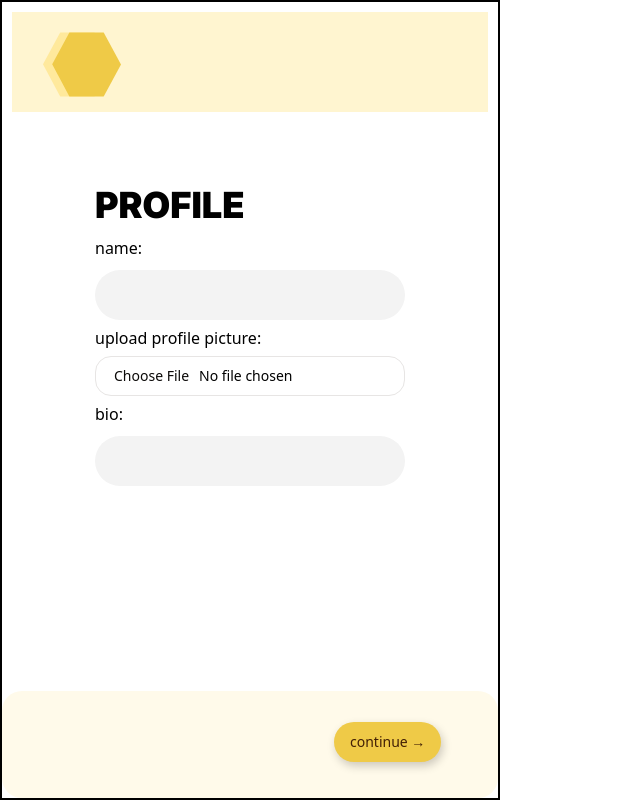
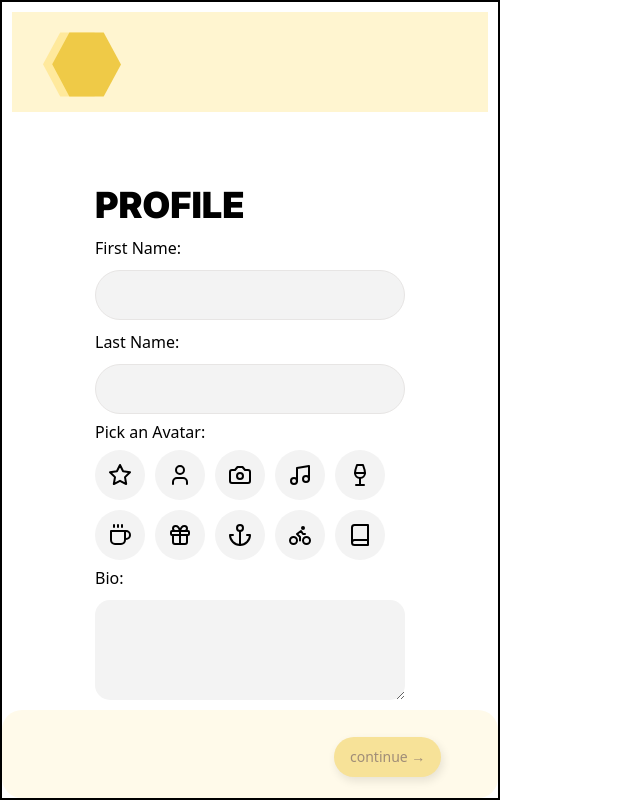
Before and after one commit to elhagen13/CSC484, a React (Create React App) app: page /create-account/profile-photo in a window 1280 px wide. Shown: the whole page, without its empty margins (0-640 px from the left). Built offline with nearby package versions, Linux system fonts and the light colour scheme.

Commit message:
create account creates account

```diff
--- /dev/null
+++ b/src/avatarOptions.tsx
@@ -0,0 +1,16 @@
+import { Star, User, Camera, Music, Wine, Coffee, Gift, Anchor, Bike, Book } from "lucide-react";
+
+const avatarMap: Record<string, JSX.Element> = {
+  star: <Star />,
+  user: <User />,
+  camera: <Camera />,
+  music: <Music />,
+  wine: <Wine />,
+  coffee: <Coffee />,
+  gift: <Gift />,
+  anchor: <Anchor />,
+  bike: <Bike />,
+  book: <Book />,
+};
+
+export default avatarMap;
--- a/src/pages/CreateAccount.tsx
+++ b/src/pages/CreateAccount.tsx
@@ -1,15 +1,20 @@
 import TopHeader from "@/components/TopHeader";
 import { Button } from "@/components/ui/button";
 import { useNavigate } from "react-router-dom";
+import React from "react";
 
 function CreateAccount() {
   const navigate = useNavigate();
+  const [username, setUsername] = React.useState("");
+  const [password, setPassword] = React.useState("");
+
   const handleClick = () => {
-    navigate("/create-account/profile-photo");
+    navigate("/create-account/profile-photo", { state: { username, password } });
   };
+
   return (
     <div>
-      <TopHeader></TopHeader>
+      <TopHeader />
       <div
         style={{
           width: "100%",
@@ -44,6 +49,8 @@ function CreateAccount() {
         >
           <text>username:</text>
           <input
+            value={username}
+            onChange={(e) => setUsername(e.target.value)}
             style={{
               backgroundColor: "#F3F3F3",
               height: "50px",
@@ -54,6 +61,8 @@ function CreateAccount() {
           <text>password:</text>
           <input
             type="password"
+            value={password}
+            onChange={(e) => setPassword(e.target.value)}
             style={{
               backgroundColor: "#F3F3F3",
               height: "50px",
@@ -87,4 +96,5 @@ function CreateAccount() {
     </div>
   );
 }
+
 export default CreateAccount;
--- a/src/pages/Interests.tsx
+++ b/src/pages/Interests.tsx
@@ -1,17 +1,56 @@
-"use client";
+import { useNavigate, useLocation } from "react-router-dom";
+import React, {useContext, useState} from "react";
+import { Button } from "@/components/ui/button";
+import { Checkbox } from "@/components/ui/checkbox";
+import avatarMap from "@/avatarOptions";
+import fakeData from "@/fakeData";
+import {ScrollArea} from "@/components/ui/scroll-area";
+import TopHeader from "@/components/TopHeader";
+import {UserContext} from "@/components/UserProvider";
+import {User} from "lucide-react";
 
-import { Button } from "@/components/ui/button";
-import { useNavigate } from "react-router-dom";
-import { Checkbox } from "@/components/ui/checkbox";
-import { ScrollArea } from "@/components/ui/scroll-area";
-import { Separator } from "@/components/ui/separator";
-import TopHeader from "@/components/TopHeader";
+const interestOptions: string[] = [];
+
+// generate interests based on the event names in fakeData
+fakeData.forEach(category => {
+  category.type.forEach(type => {
+    interestOptions.push(type.eventName);
+  });
+});
 
 function Interests() {
   const navigate = useNavigate();
-  const handleClick = () => {
+  const location = useLocation();
+  const { setUser } = useContext(UserContext)!; // Access UserContext to update the logged-in user
+  const { username, password, firstName, lastName, avatar, bio } = location.state;
+  const [selectedInterests, setSelectedInterests] = useState<string[]>([]);
+
+  const toggleInterest = (interest: string) => {
+    setSelectedInterests((prev) =>
+      prev.includes(interest) ? prev.filter((i) => i !== interest) : [...prev, interest]
+    );
+  };
+
+  const handleSubmit = () => {
+    const selectedAvatar = avatarMap[avatar] || <User />;
+
+    const newUser = {
+      username,
+      password,
+      id: 99,
+      firstName,
+      lastName,
+      bio,
+      lastClicked: new Date(),
+      interests: selectedInterests,
+      avatar: selectedAvatar,
+    };
+
+    setUser(newUser);
+    console.log("New user created:", newUser);
     navigate("/home");
   };
+
   return (
     <div
       style={{
@@ -71,167 +110,22 @@ function Interests() {
           style={{ borderColor: "#D1D1D1", scrollbarWidth: "thin" }}
         >
           <div className="p-3">
-            <h4
-              className="mb-4 text-2xl font-bold leading-none"
-              style={{ fontFamily: "Inter" }}
-            >
-              Outdoors
-            </h4>
-            <div className="items-top flex space-x-2">
-              <Checkbox id="terms1" />
-              <div className="grid gap-1.5 leading-none">
-                <label
-                  htmlFor="terms1"
-                  className="text-sm font-medium leading-none peer-disabled:cursor-not-allowed peer-disabled:opacity-70"
-                >
-                  Hiking
-                </label>
+            {interestOptions.map((interest, index) => (
+              <div key={index} className="items-top flex space-x-2">
+                <Checkbox
+                  id={`interest-${index}`}
+                  onClick={() => toggleInterest(interest)}
+                />
+                <div className="grid gap-1.5 leading-none">
+                  <label
+                    htmlFor={`interest-${index}`}
+                    className="text-sm font-medium leading-none"
+                  >
+                    {interest}
+                  </label>
+                </div>
               </div>
-            </div>
-            <Separator className="my-2" />
-            <div className="items-top flex space-x-2">
-              <Checkbox id="terms2" />
-              <div className="grid gap-1.5 leading-none">
-                <label
-                  htmlFor="terms2"
-                  className="text-sm font-medium leading-none peer-disabled:cursor-not-allowed peer-disabled:opacity-70"
-                >
-                  Climbing
-                </label>
-              </div>
-            </div>
-            <Separator className="my-2" />
-            <div className="items-top flex space-x-2">
-              <Checkbox id="terms3" />
-              <div className="grid gap-1.5 leading-none">
-                <label
-                  htmlFor="terms3"
-                  className="text-sm font-medium leading-none peer-disabled:cursor-not-allowed peer-disabled:opacity-70"
-                >
-                  Soccer
-                </label>
-              </div>
-            </div>
-            <Separator className="my-2" />
-            <div className="items-top flex space-x-2">
-              <Checkbox id="terms4" />
-              <div className="grid gap-1.5 leading-none">
-                <label
-                  htmlFor="terms4"
-                  className="text-sm font-medium leading-none peer-disabled:cursor-not-allowed peer-disabled:opacity-70"
-                >
-                  Football
-                </label>
-              </div>
-            </div>
-            <Separator className="my-2" />
-            <div className="items-top flex space-x-2">
-              <Checkbox id="terms5" />
-              <div className="grid gap-1.5 leading-none">
-                <label
-                  htmlFor="terms5"
-                  className="text-sm font-medium leading-none peer-disabled:cursor-not-allowed peer-disabled:opacity-70"
-                >
-                  Golf
-                </label>
-              </div>
-            </div>
-            <Separator className="my-2" />
-            <div className="items-top flex space-x-2">
-              <Checkbox id="terms6" />
-              <div className="grid gap-1.5 leading-none">
-                <label
-                  htmlFor="terms6"
-                  className="text-sm font-medium leading-none peer-disabled:cursor-not-allowed peer-disabled:opacity-70"
-                >
-                  Tennis
-                </label>
-              </div>
-            </div>
-          </div>
-        </ScrollArea>
-        <ScrollArea
-          className="h-72 w-80 rounded-md border"
-          style={{ borderColor: "#D1D1D1", scrollbarWidth: "thin" }}
-        >
-          <div className="p-3">
-            <h4
-              className="mb-4 text-2xl font-bold leading-none"
-              style={{ fontFamily: "Inter" }}
-            >
-              Arts
-            </h4>
-            <div className="items-top flex space-x-2">
-              <Checkbox id="terms7" />
-              <div className="grid gap-1.5 leading-none">
-                <label
-                  htmlFor="terms7"
-                  className="text-sm font-medium leading-none peer-disabled:cursor-not-allowed peer-disabled:opacity-70"
-                >
-                  Acrylic Painting
-                </label>
-              </div>
-            </div>
-            <Separator className="my-2" />
-            <div className="items-top flex space-x-2">
-              <Checkbox id="terms8" />
-              <div className="grid gap-1.5 leading-none">
-                <label
-                  htmlFor="terms8"
-                  className="text-sm font-medium leading-none peer-disabled:cursor-not-allowed peer-disabled:opacity-70"
-                >
-                  Oil Painting
-                </label>
-              </div>
-            </div>
-            <Separator className="my-2" />
-            <div className="items-top flex space-x-2">
-              <Checkbox id="terms9" />
-              <div className="grid gap-1.5 leading-none">
-                <label
-                  htmlFor="terms9"
-                  className="text-sm font-medium leading-none peer-disabled:cursor-not-allowed peer-disabled:opacity-70"
-                >
-                  Pottery
-                </label>
-              </div>
-            </div>
-            <Separator className="my-2" />
-            <div className="items-top flex space-x-2">
-              <Checkbox id="terms10" />
-              <div className="grid gap-1.5 leading-none">
-                <label
-                  htmlFor="terms10"
-                  className="text-sm font-medium leading-none peer-disabled:cursor-not-allowed peer-disabled:opacity-70"
-                >
-                  Drawing
-                </label>
-              </div>
-            </div>
-            <Separator className="my-2" />
-            <div className="items-top flex space-x-2">
-              <Checkbox id="terms11" />
-              <div className="grid gap-1.5 leading-none">
-                <label
-                  htmlFor="terms11"
-                  className="text-sm font-medium leading-none peer-disabled:cursor-not-allowed peer-disabled:opacity-70"
-                >
-                  Watercolor
-                </label>
-              </div>
-            </div>
-            <Separator className="my-2" />
-            <div className="items-top flex space-x-2">
-              <Checkbox id="terms12" />
-              <div className="grid gap-1.5 leading-none">
-                <label
-                  htmlFor="terms12"
-                  className="text-sm font-medium leading-none peer-disabled:cursor-not-allowed peer-disabled:opacity-70"
-                >
-                  Scrapbooking
-                </label>
-              </div>
-            </div>
+            ))}
           </div>
         </ScrollArea>
       </div>
@@ -259,13 +153,14 @@ function Interests() {
               borderRadius: "30px",
               boxShadow: "2px 4px 10px rgba(0, 0, 0, 0.2)",
             }}
-            onClick={handleClick}
+            onClick={handleSubmit}
           >
-            continue →
+            Continue →
           </Button>
         </div>
       </div>
     </div>
   );
 }
+
 export default Interests;
--- a/src/pages/ProfilePhoto.tsx
+++ b/src/pages/ProfilePhoto.tsx
@@ -1,12 +1,26 @@
+import React, { useState } from "react";
+import {useLocation, useNavigate} from "react-router-dom";
 import TopHeader from "@/components/TopHeader";
 import { Button } from "@/components/ui/button";
 import { Input } from "@/components/ui/input";
-import { useNavigate } from "react-router-dom";
+import avatarMap from "@/avatarOptions";
 
 function ProfilePhoto() {
   const navigate = useNavigate();
-  const handleClick = () => {
-    navigate("/create-account/interests");
+  const location = useLocation();
+  const [firstName, setFirstName] = useState("");
+  const [lastName, setLastName] = useState("");
+  const [bio, setBio] = useState("");
+  const [selectedAvatar, setSelectedAvatar] = useState<string | null>(null);
+
+  const handleContinue = () => {
+    const { username, password } = location.state
+    console.log(selectedAvatar)
+    if (selectedAvatar) {
+      navigate("/create-account/interests", {
+        state: { username, password, firstName, lastName, bio, avatarKey: selectedAvatar },
+      });
+    }
   };
 
   return (
@@ -19,8 +33,7 @@ function ProfilePhoto() {
         display: "inline-flex",
       }}
     >
-      <TopHeader></TopHeader>
-
+      <TopHeader />
       <div
         style={{
           width: 330,
@@ -54,8 +67,21 @@ function ProfilePhoto() {
             gap: "10px",
           }}
         >
-          <text>name:</text>
-          <input
+          <text>First Name:</text>
+          <Input
+            value={firstName}
+            onChange={(e) => setFirstName(e.target.value)}
+            style={{
+              backgroundColor: "#F3F3F3",
+              height: "50px",
+              borderRadius: "30px",
+              paddingLeft: "25px",
+            }}
+          />
+          <text>Last Name:</text>
+          <Input
+            value={lastName}
+            onChange={(e) => setLastName(e.target.value)}
             style={{
               backgroundColor: "#F3F3F3",
               height: "50px",
@@ -64,9 +90,32 @@ function ProfilePhoto() {
             }}
           />
         </form>
-        <text>upload profile picture:</text>
-        <div className="grid w-full max-w-sm items-center gap-1.5">
-          <Input id="picture" type="file" />
+        <text>Pick an Avatar:</text>
+        <div
+          style={{
+            display: "flex",
+            flexWrap: "wrap",
+            gap: "10px",
+          }}
+        >
+          {Object.entries(avatarMap).map(([key, icon]) => (
+            <div
+              key={key}
+              onClick={() => setSelectedAvatar(key)}
+              style={{
+                width: "50px",
+                height: "50px",
+                borderRadius: "50%",
+                backgroundColor: selectedAvatar === key ? "#EFCA47" : "#F3F3F3",
+                display: "flex",
+                justifyContent: "center",
+                alignItems: "center",
+                cursor: "pointer",
+              }}
+            >
+              {icon}
+            </div>
+          ))}
         </div>
         <form
           style={{
@@ -76,14 +125,15 @@ function ProfilePhoto() {
             gap: "10px",
           }}
         >
-          <text>bio:</text>
-          <input
-            type="text"
+          <text>Bio:</text>
+          <textarea
+            value={bio}
+            onChange={(e) => setBio(e.target.value)}
             style={{
               backgroundColor: "#F3F3F3",
-              height: "50px",
-              borderRadius: "30px",
-              paddingLeft: "25px",
+              height: "100px",
+              borderRadius: "15px",
+              padding: "15px",
             }}
           />
         </form>
@@ -112,7 +162,8 @@ function ProfilePhoto() {
               borderRadius: "30px",
               boxShadow: "2px 4px 10px rgba(0, 0, 0, 0.2)",
             }}
-            onClick={handleClick}
+            onClick={handleContinue}
+            disabled={!firstName || !lastName || !bio || !selectedAvatar}
           >
             continue →
           </Button>
@@ -121,4 +172,5 @@ function ProfilePhoto() {
     </div>
   );
 }
+
 export default ProfilePhoto;
```
